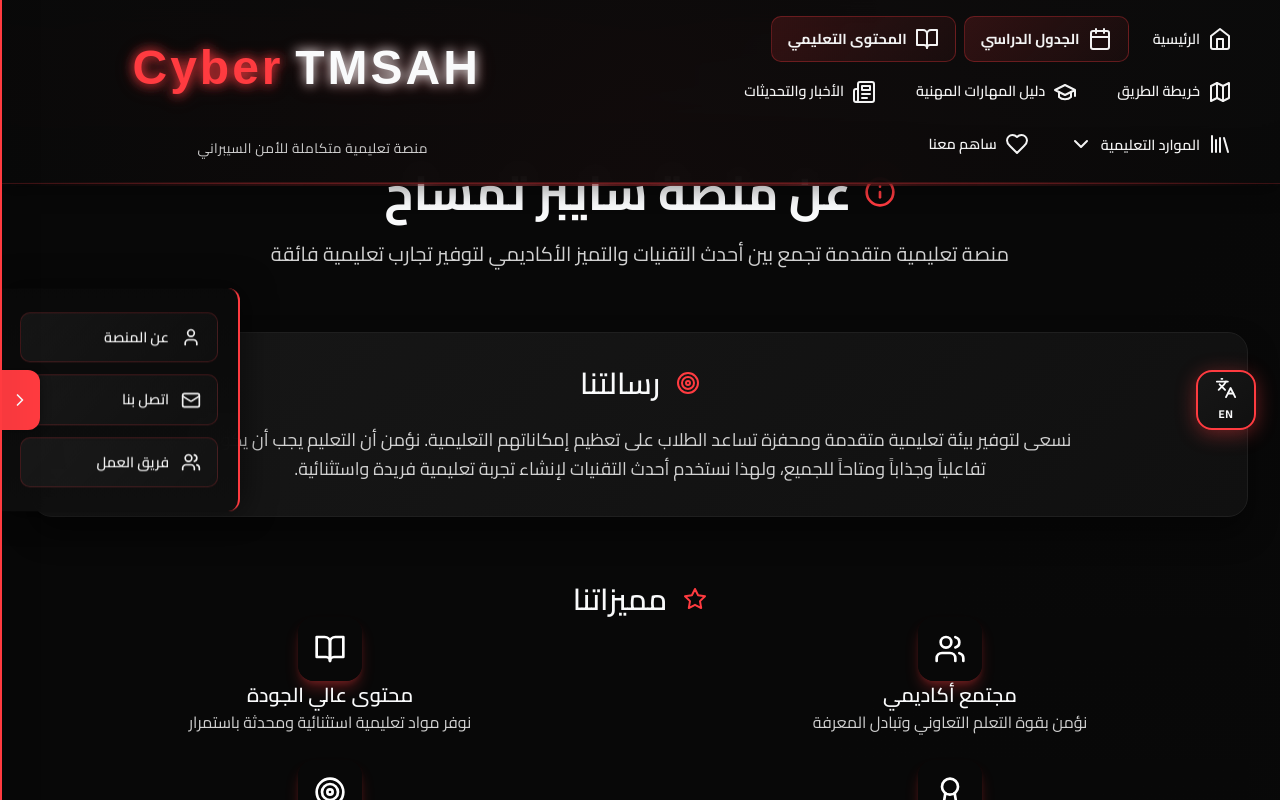
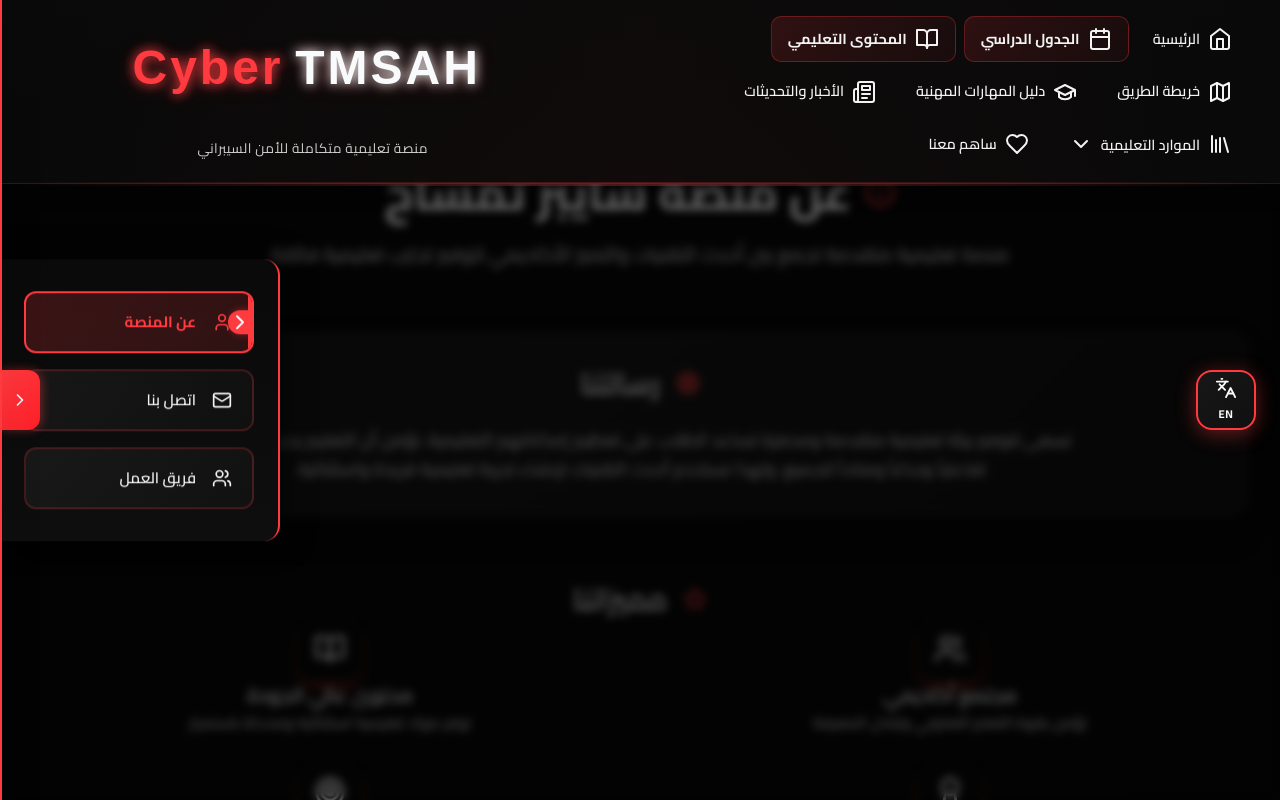
Before and after one commit to phoenixcrypto/cyber-tmsah, a Next.js app: page /about in a window 1280 px wide. Both pictures are taken after a click on the button "فتح القائمة". Shown: the top 800 px of the page. Built offline with nearby package versions, Linux system fonts and the light colour scheme.

Commit message:
Modern sidebar design 2026 with active state indicator, improve project structure

```diff
--- a/app/globals.css
+++ b/app/globals.css
@@ -171,45 +171,49 @@ button, input, textarea, select {
 }
 
 /* Sidebar Quick Links */
-.sidebar-toggle-btn {
+/* Old sidebar styles removed - using modern sidebar styles below */
+
+/* ============================================
+   MODERN SIDEBAR QUICK LINKS 2026
+   ============================================ */
+.sidebar-toggle-btn-modern {
   position: fixed;
   top: 50%;
   right: 0;
   transform: translateY(-50%);
   width: 40px;
   height: 60px;
-  background: var(--primary-red);
+  background: linear-gradient(135deg, var(--primary-red) 0%, var(--primary-red-strong) 100%);
   border: none;
   border-radius: 12px 0 0 12px;
   color: var(--primary-white);
+  display: flex;
+  align-items: center;
+  justify-content: center;
   cursor: pointer;
   z-index: 998;
-  display: flex;
-  align-items: center;
-  justify-content: center;
-  transition: all 0.3s ease;
-  box-shadow: -2px 0 10px rgba(0, 0, 0, 0.3);
-  font-size: 0.9rem;
-}
-
-.sidebar-toggle-btn:hover {
-  background: var(--primary-red-strong);
+  box-shadow: -2px 0 10px rgba(255, 59, 64, 0.4);
+  transition: all 0.3s cubic-bezier(0.4, 0, 0.2, 1);
+}
+
+.sidebar-toggle-btn-modern:hover {
+  background: linear-gradient(135deg, var(--primary-red-strong) 0%, var(--primary-red) 100%);
   transform: translateY(-50%) translateX(-4px);
-  box-shadow: -4px 0 15px rgba(255, 59, 64, 0.4);
-}
-
-.sidebar-quick-links {
+  box-shadow: -4px 0 15px rgba(255, 59, 64, 0.6);
+}
+
+.sidebar-quick-links-modern {
   position: fixed;
   top: 50%;
   right: 0;
   transform: translate(100%, -50%);
-  width: 240px;
-  max-height: 400px;
+  width: 280px;
+  max-height: 450px;
   background: linear-gradient(180deg, rgba(10, 10, 10, 0.98) 0%, rgba(15, 15, 15, 0.95) 100%);
   backdrop-filter: blur(20px);
   -webkit-backdrop-filter: blur(20px);
   border-left: 2px solid var(--primary-red);
-  border-radius: 12px 0 0 12px;
+  border-radius: 16px 0 0 16px;
   z-index: 997;
   transition: transform 0.4s cubic-bezier(0.4, 0, 0.2, 1);
   box-shadow: -4px 0 30px rgba(0, 0, 0, 0.5);
@@ -217,41 +221,129 @@ button, input, textarea, select {
   overflow-x: hidden;
 }
 
-.sidebar-quick-links.is-open {
+.sidebar-quick-links-modern.is-open {
   transform: translate(0, -50%);
 }
 
-.sidebar-content {
-  padding: 1.5rem 1.25rem;
-}
-
-.sidebar-links {
+.sidebar-content-modern {
+  padding: 2rem 1.5rem;
+}
+
+.sidebar-links-modern {
   display: flex;
   flex-direction: column;
-  gap: 0.75rem;
-}
-
-.sidebar-link {
-  display: flex;
-  align-items: center;
-  gap: 0.75rem;
-  padding: 0.75rem 1rem;
+  gap: 1rem;
+}
+
+.sidebar-link-modern {
+  display: flex;
+  align-items: center;
+  gap: 1rem;
+  padding: 1rem 1.25rem;
   background: linear-gradient(135deg, rgba(255, 255, 255, 0.05) 0%, rgba(255, 255, 255, 0.02) 100%);
-  border: 1.5px solid rgba(255, 59, 64, 0.2);
-  border-radius: 10px;
+  border: 2px solid rgba(255, 59, 64, 0.2);
+  border-radius: 12px;
   color: var(--accent-silver);
   text-decoration: none;
   font-weight: 600;
-  font-size: 0.9rem;
-  transition: all 0.3s ease;
-}
-
-.sidebar-link:hover {
+  font-size: 0.95rem;
+  transition: all 0.3s cubic-bezier(0.4, 0, 0.2, 1);
+  position: relative;
+  overflow: hidden;
+}
+
+.sidebar-link-modern::before {
+  content: '';
+  position: absolute;
+  left: 0;
+  top: 0;
+  bottom: 0;
+  width: 0;
+  background: var(--primary-red);
+  transition: width 0.3s ease;
+}
+
+.sidebar-link-modern:hover {
   background: linear-gradient(135deg, rgba(255, 59, 64, 0.15) 0%, rgba(255, 59, 64, 0.1) 100%);
   border-color: var(--primary-red);
   color: var(--primary-white);
   transform: translateX(-4px);
   box-shadow: 0 4px 12px rgba(255, 59, 64, 0.3);
+}
+
+.sidebar-link-modern:hover::before {
+  width: 4px;
+}
+
+.sidebar-link-modern.active {
+  background: linear-gradient(135deg, rgba(255, 59, 64, 0.2) 0%, rgba(255, 59, 64, 0.15) 100%);
+  border-color: var(--primary-red);
+  color: var(--primary-red);
+  font-weight: 700;
+}
+
+.sidebar-link-modern.active::before {
+  width: 4px;
+}
+
+.sidebar-link-indicator {
+  position: absolute;
+  left: -20px;
+  top: 50%;
+  transform: translateY(-50%);
+  width: 24px;
+  height: 24px;
+  background: var(--primary-red);
+  border-radius: 0 12px 12px 0;
+  display: flex;
+  align-items: center;
+  justify-content: center;
+  color: var(--primary-white);
+  transition: left 0.3s ease;
+  box-shadow: 2px 0 8px rgba(255, 59, 64, 0.4);
+}
+
+.sidebar-link-modern.active .sidebar-link-indicator {
+  left: 0;
+}
+
+.sidebar-link-icon {
+  width: 20px;
+  height: 20px;
+  flex-shrink: 0;
+  transition: transform 0.3s ease;
+}
+
+.sidebar-link-modern:hover .sidebar-link-icon {
+  transform: scale(1.1);
+}
+
+.sidebar-link-modern.active .sidebar-link-icon {
+  color: var(--primary-red);
+}
+
+.sidebar-link-text {
+  flex: 1;
+}
+
+.sidebar-overlay-modern {
+  position: fixed;
+  top: 0;
+  left: 0;
+  right: 0;
+  bottom: 0;
+  background: rgba(0, 0, 0, 0.6);
+  backdrop-filter: blur(4px);
+  -webkit-backdrop-filter: blur(4px);
+  z-index: 996;
+  opacity: 0;
+  pointer-events: none;
+  transition: opacity 0.3s ease;
+}
+
+.sidebar-quick-links-modern.is-open ~ .sidebar-overlay-modern {
+  opacity: 1;
+  pointer-events: all;
 }
 
 .sidebar-overlay {
@@ -274,47 +366,65 @@ button, input, textarea, select {
   pointer-events: all;
 }
 
-[dir="rtl"] .sidebar-toggle-btn {
+[dir="rtl"] .sidebar-toggle-btn-modern {
   right: auto;
   left: 0;
   border-radius: 0 12px 12px 0;
-  box-shadow: 2px 0 10px rgba(0, 0, 0, 0.3);
-}
-
-[dir="rtl"] .sidebar-toggle-btn:hover {
+  box-shadow: 2px 0 10px rgba(255, 59, 64, 0.4);
+}
+
+[dir="rtl"] .sidebar-toggle-btn-modern:hover {
   transform: translateY(-50%) translateX(4px);
-  box-shadow: 4px 0 15px rgba(255, 59, 64, 0.4);
-}
-
-[dir="rtl"] .sidebar-quick-links {
+  box-shadow: 4px 0 15px rgba(255, 59, 64, 0.6);
+}
+
+[dir="rtl"] .sidebar-quick-links-modern {
   right: auto;
   left: 0;
   border-left: none;
   border-right: 2px solid var(--primary-red);
-  border-radius: 0 12px 12px 0;
+  border-radius: 0 16px 16px 0;
   transform: translate(-100%, -50%);
   box-shadow: 4px 0 30px rgba(0, 0, 0, 0.5);
 }
 
-[dir="rtl"] .sidebar-quick-links.is-open {
+[dir="rtl"] .sidebar-quick-links-modern.is-open {
   transform: translate(0, -50%);
 }
 
-[dir="rtl"] .sidebar-link:hover {
+[dir="rtl"] .sidebar-link-modern:hover {
   transform: translateX(4px);
 }
 
+[dir="rtl"] .sidebar-link-indicator {
+  left: auto;
+  right: -20px;
+  border-radius: 12px 0 0 12px;
+}
+
+[dir="rtl"] .sidebar-link-modern.active .sidebar-link-indicator {
+  right: 0;
+}
+
+[dir="rtl"] .sidebar-link-modern::before {
+  left: auto;
+  right: 0;
+}
+
 @media (max-width: 1024px) {
-  .sidebar-toggle-btn {
+  .sidebar-toggle-btn-modern {
     width: 35px;
     height: 50px;
-    font-size: 0.8rem;
+  }
+
+  .sidebar-quick-links-modern {
+    width: 260px;
   }
 }
 
 @media (max-width: 768px) {
-  .sidebar-toggle-btn,
-  .sidebar-quick-links {
+  .sidebar-toggle-btn-modern,
+  .sidebar-quick-links-modern {
     display: none;
   }
 }
--- a/components/SidebarQuickLinks.tsx
+++ b/components/SidebarQuickLinks.tsx
@@ -2,18 +2,28 @@
 
 import { useState } from 'react'
 import Link from 'next/link'
-import { User, Mail, Users, ChevronLeft, ChevronRight } from 'lucide-react'
+import { User, Mail, Users, ChevronLeft, ChevronRight, ChevronRight as ChevronRightIcon } from 'lucide-react'
 import { useLanguage } from '@/contexts/LanguageContext'
+import { usePathname } from 'next/navigation'
 
 export default function SidebarQuickLinks() {
   const { t } = useLanguage()
+  const pathname = usePathname()
   const [isOpen, setIsOpen] = useState(false)
+
+  const quickLinks = [
+    { label: t('nav.aboutPlatform'), href: '/about', icon: User },
+    { label: t('nav.contact'), href: '/contact', icon: Mail },
+    { label: t('nav.team'), href: '/team', icon: Users },
+  ]
+
+  const isActive = (href: string) => pathname === href
 
   return (
     <>
       {/* Sidebar Toggle Button */}
       <button
-        className="sidebar-toggle-btn"
+        className="sidebar-toggle-btn-modern"
         onClick={() => setIsOpen(!isOpen)}
         aria-label={isOpen ? 'إغلاق القائمة' : 'فتح القائمة'}
       >
@@ -25,21 +35,30 @@ export default function SidebarQuickLinks() {
       </button>
 
       {/* Sidebar */}
-      <div className={`sidebar-quick-links ${isOpen ? 'is-open' : ''}`}>
-        <div className="sidebar-content">
-          <div className="sidebar-links">
-            <Link href="/about" prefetch={false} className="sidebar-link" onClick={() => setIsOpen(false)}>
-              <User className="w-5 h-5" />
-              <span>{t('nav.aboutPlatform')}</span>
-            </Link>
-            <Link href="/contact" prefetch={false} className="sidebar-link" onClick={() => setIsOpen(false)}>
-              <Mail className="w-5 h-5" />
-              <span>{t('nav.contact')}</span>
-            </Link>
-            <Link href="/team" prefetch={false} className="sidebar-link" onClick={() => setIsOpen(false)}>
-              <Users className="w-5 h-5" />
-              <span>{t('nav.team')}</span>
-            </Link>
+      <div className={`sidebar-quick-links-modern ${isOpen ? 'is-open' : ''}`}>
+        <div className="sidebar-content-modern">
+          <div className="sidebar-links-modern">
+            {quickLinks.map((item) => {
+              const Icon = item.icon
+              const active = isActive(item.href)
+              return (
+                <Link
+                  key={item.href}
+                  href={item.href}
+                  prefetch={false}
+                  className={`sidebar-link-modern ${active ? 'active' : ''}`}
+                  onClick={() => setIsOpen(false)}
+                >
+                  {active && (
+                    <div className="sidebar-link-indicator">
+                      <ChevronRightIcon className="w-4 h-4" />
+                    </div>
+                  )}
+                  <Icon className="sidebar-link-icon" />
+                  <span className="sidebar-link-text">{item.label}</span>
+                </Link>
+              )
+            })}
           </div>
         </div>
       </div>
@@ -47,7 +66,7 @@ export default function SidebarQuickLinks() {
       {/* Overlay */}
       {isOpen && (
         <div
-          className="sidebar-overlay"
+          className="sidebar-overlay-modern"
           onClick={() => setIsOpen(false)}
         />
       )}
```
